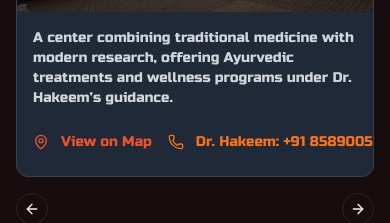
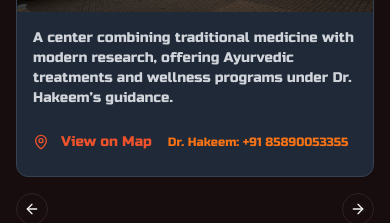
Before and after one commit to sinanptm/ptm, a Next.js app: page / in a window 390 px wide. Shown: the part 6840-7063 px from the top of the page. Built offline with nearby package versions, Linux system fonts and the light colour scheme.

Commit message:
packages updated and phone icon removed

```diff
--- a/components/CenterCard.tsx
+++ b/components/CenterCard.tsx
@@ -1,7 +1,7 @@
 import { memo } from "react";
 import Image from "next/image";
 import Link from "next/link";
-import { MapPin, Phone } from "lucide-react";
+import { MapPin } from "lucide-react";
 import { Card, CardContent } from "@/components/ui/card";
 import { Button } from "@/components/ui/button";
 import type { Center } from "@/types";
@@ -43,9 +43,8 @@ const CenterCard = ({ center, showContactButton = true }: { center: Center; show
               <Link
                 prefetch={false}
                 href={`tel:${center.phone}`}
-                className="flex items-center"
+                className="flex items-center text-xs sm:text-sm"
               >
-                <Phone size={14} className="mr-1" />
                 {center.instructor}: {center.phone}
               </Link>
             </Button>
```
Also changed, not shown: package.json (+6 -1 lines), 1 other file (tests, documents, lock files or other folders).
